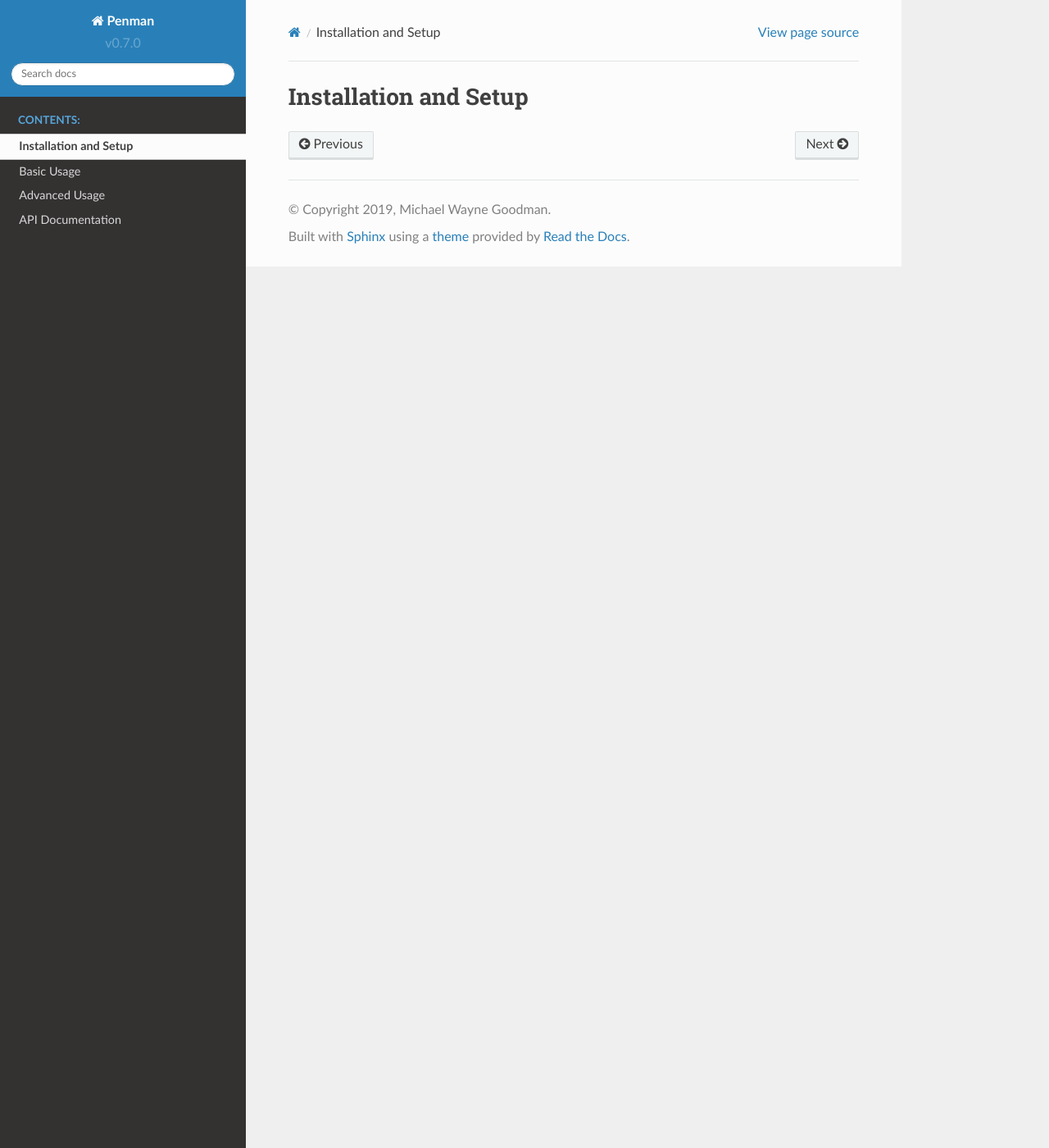
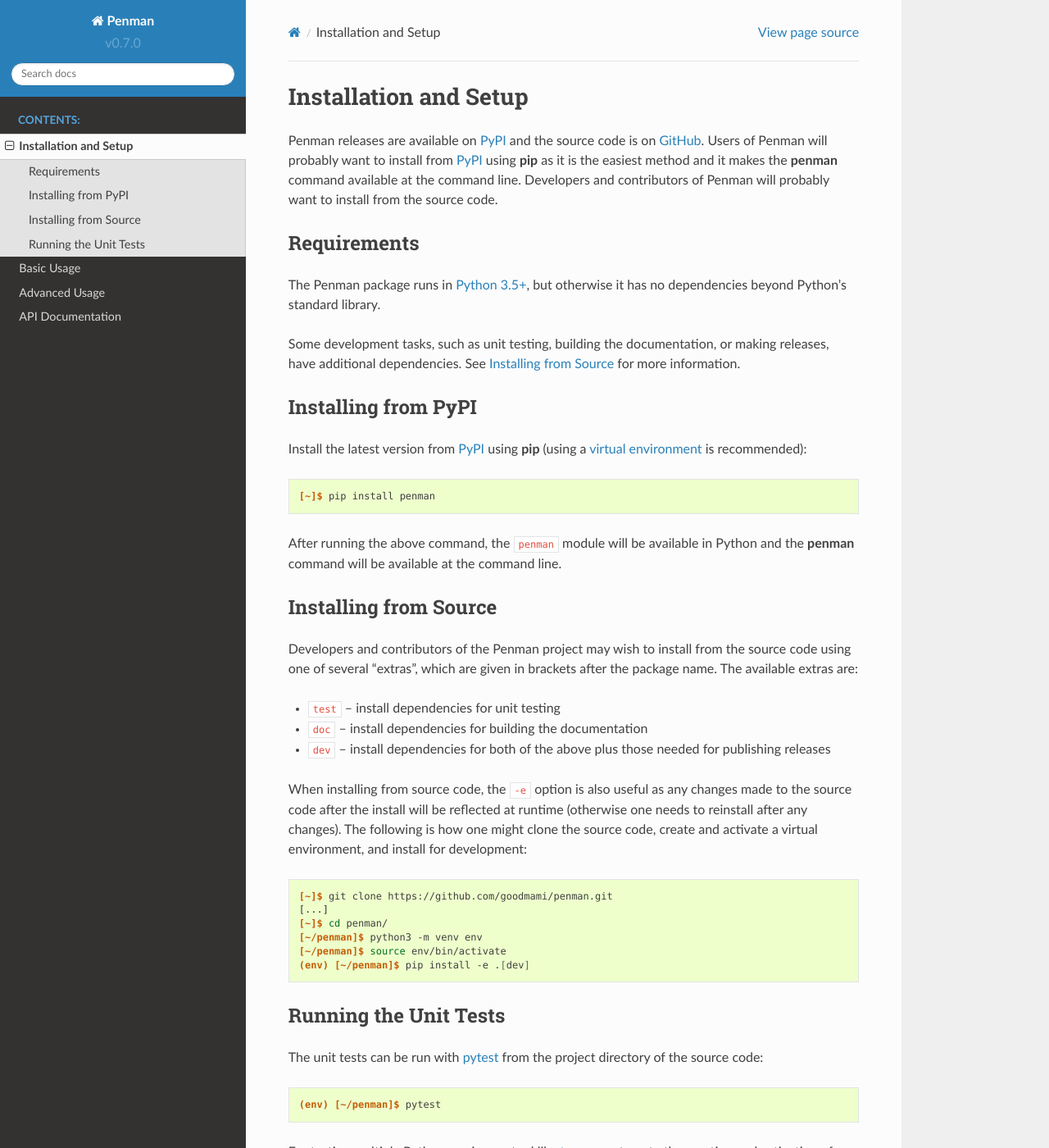
Before and after one commit to goodmami/penman, a Sphinx documentation site: the page built from docs/setup.rst, in a window 1280 px wide and 1400 px high. Shown: the whole window at 82% size. Built offline with Sphinx 7.4.7 and the Read the Docs theme 2.0.0, drawn with Linux system fonts in a browser that asks for light colours; some of the changed text lies outside the part shown.

Commit message:
Documentation update

```diff
--- a/docs/conf.py
+++ b/docs/conf.py
@@ -92,7 +92,7 @@ html_theme = 'sphinx_rtd_theme'
 # Add any paths that contain custom static files (such as style sheets) here,
 # relative to this directory. They are copied after the builtin static files,
 # so a file named "default.css" will overwrite the builtin "default.css".
-html_static_path = ['_static']
+# html_static_path = ['_static']
 
 # Custom sidebar templates, must be a dictionary that maps document names
 # to template names.
--- a/docs/setup.rst
+++ b/docs/setup.rst
@@ -1,3 +1,81 @@
+
+.. highlight:: console
 
 Installation and Setup
 ======================
+
+Penman releases are available on `PyPI`_ and the source code is on
+`GitHub`_. Users of Penman will probably want to install from `PyPI`_
+using :command:`pip` as it is the easiest method and it makes the
+:command:`penman` command available at the command line. Developers
+and contributors of Penman will probably want to install from the
+source code.
+
+
+Requirements
+------------
+
+The Penman package runs in `Python 3.5+`_, but otherwise it has no
+dependencies beyond Python's standard library.
+
+Some development tasks, such as unit testing, building the
+documentation, or making releases, have additional dependencies. See
+`Installing from Source`_ for more information.
+
+
+Installing from PyPI
+--------------------
+
+Install the latest version from `PyPI`_ using :command:`pip` (using a
+`virtual environment`_ is recommended)::
+
+  [~]$ pip install penman
+
+After running the above command, the ``penman`` module will be
+available in Python and the :command:`penman` command will be
+available at the command line.
+
+
+Installing from Source
+----------------------
+
+Developers and contributors of the Penman project may wish to install
+from the source code using one of several "extras", which are given in
+brackets after the package name. The available extras are:
+
+- ``test`` -- install dependencies for unit testing
+- ``doc`` -- install dependencies for building the documentation
+- ``dev`` -- install dependencies for both of the above plus those
+  needed for publishing releases
+
+When installing from source code, the ``-e`` option is also useful as
+any changes made to the source code after the install will be
+reflected at runtime (otherwise one needs to reinstall after any
+changes). The following is how one might clone the source code, create
+and activate a virtual environment, and install for development::
+
+  [~]$ git clone https://github.com/goodmami/penman.git
+  [...]
+  [~]$ cd penman/
+  [~/penman]$ python3 -m venv env
+  [~/penman]$ source env/bin/activate
+  (env) [~/penman]$ pip install -e .[dev]
+
+
+Running the Unit Tests
+----------------------
+
+The unit tests can be run with `pytest`_ from the project directory of
+the source code::
+
+  (env) [~/penman]$ pytest
+
+For testing multiple Python versions, a tool like `tox`_ can automate
+the creation and activation of multiple virtual environments.
+
+.. _PyPI: https://pypi.org/project/Penman/
+.. _GitHub: https://github.com/goodmami/penman/
+.. _Python 3.5+: https://www.python.org/
+.. _virtual environment: https://packaging.python.org/guides/installing-using-pip-and-virtual-environments/
+.. _pytest: http://pytest.org/
+.. _tox: https://tox.readthedocs.io/en/latest/
```
